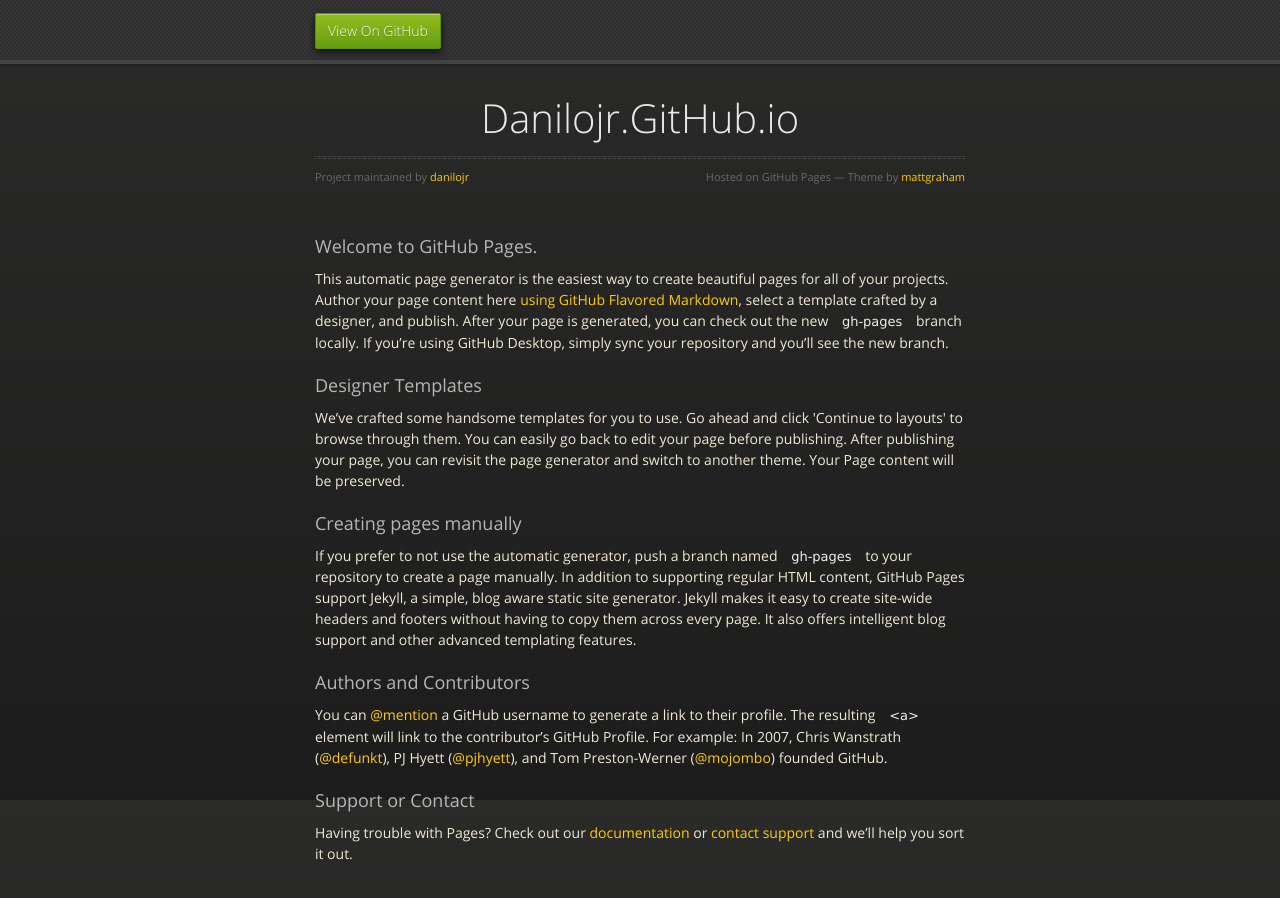
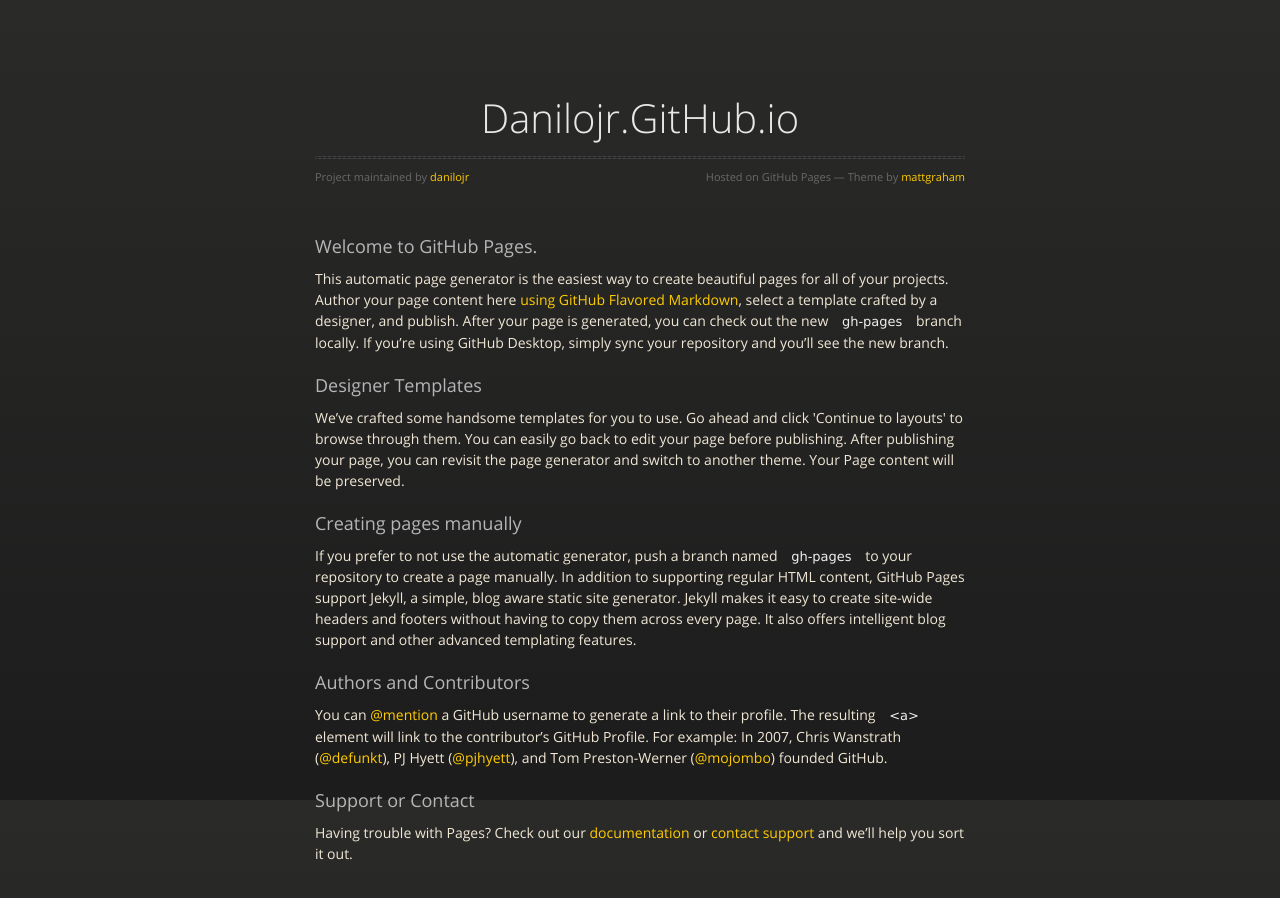
Before and after one commit to danilojr/danilojr.github.io, a plain HTML site: page index.html in a window 1280 px wide. Drawn offline with nearby package versions, Linux system fonts and the light colour scheme.

Commit message:
Update index.html

```diff
--- a/index.html
+++ b/index.html
@@ -18,7 +18,7 @@
 
   </head>
   <body>
-      <div id="header">
+      <div id="header" style="display:none;">
         <nav>
           <li class="fork"><a href="https://github.com/danilojr">View On GitHub</a></li>
         </nav>
```
